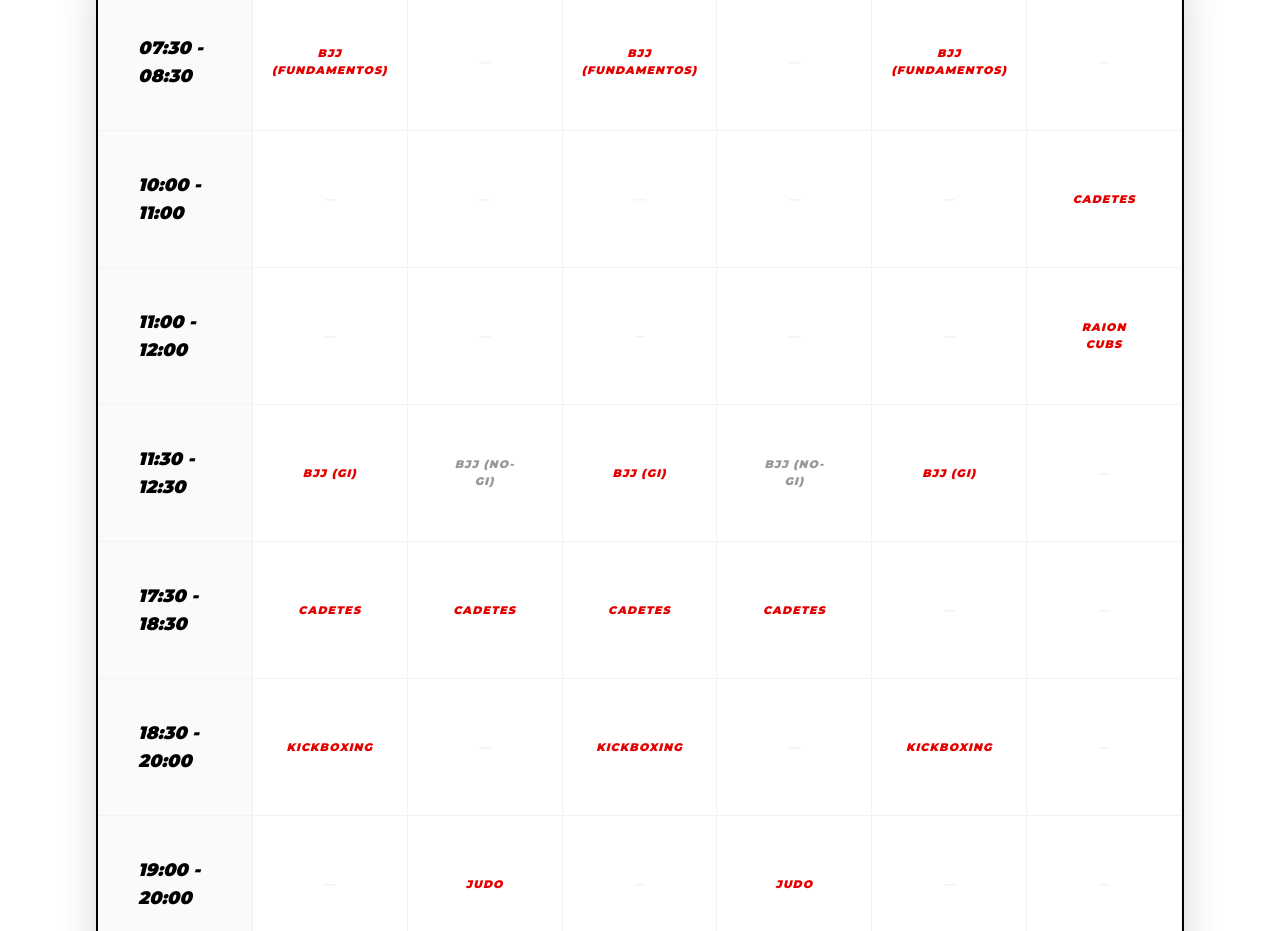
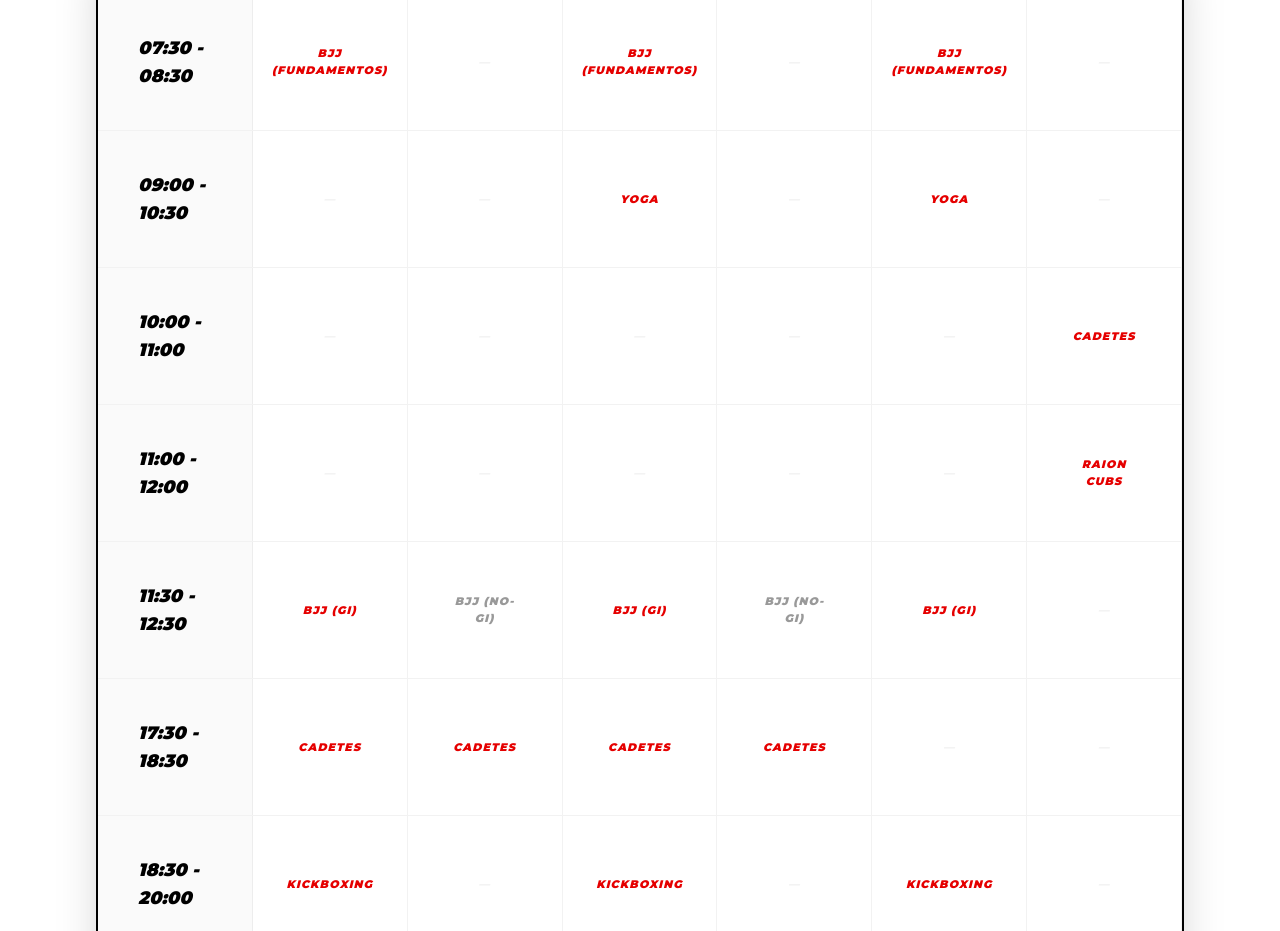
Before and after one commit to pabloleonb/RaionBjj, a Next.js app: page / in a window 1280 px wide. Shown: the part 7920-8851 px from the top of the page. Built offline with nearby package versions, Linux system fonts and the light colour scheme.

Commit message:
Add Yoga class schedule to the timetable

```diff
--- a/app/page.tsx
+++ b/app/page.tsx
@@ -24,6 +24,7 @@ import {
 // Horarios de clases
 const SCHEDULE = [
   { time: "07:30 - 08:30", days: ["BJJ (Fundamentos)", "—", "BJJ (Fundamentos)", "—", "BJJ (Fundamentos)", "—"] },
+  { time: "09:00 - 10:30", days: ["—", "—", "Yoga", "—", "Yoga", "—"] },
   { time: "10:00 - 11:00", days: ["—", "—", "—", "—", "—", "Cadetes"] },
   { time: "11:00 - 12:00", days: ["—", "—", "—", "—", "—", "Raion Cubs"] },
   { time: "11:30 - 12:30", days: ["BJJ (Gi)", "BJJ (No-Gi)", "BJJ (Gi)", "BJJ (No-Gi)", "BJJ (Gi)", "—"] },
```
